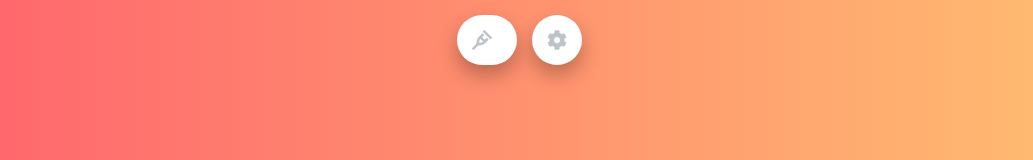
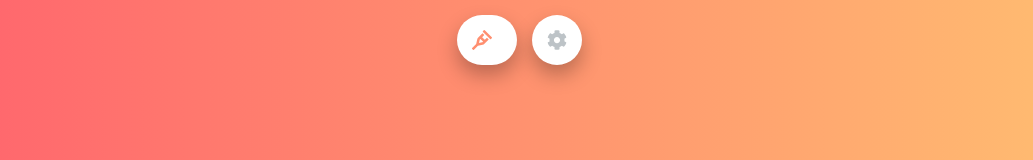
Before and after one commit to Kwon770/focus-timer, a React (Create React App) app: page / in a window 1280 px wide. Shown: the top 160 px of the page, without its empty margins (123-1156 px from the left). Built offline with nearby package versions, Linux system fonts and the light colour scheme; what typography would draw is missing.

Commit message:
feat: Add to change ToDoButton color according to isFocus

```diff
--- a/src/App.js
+++ b/src/App.js
@@ -228,7 +228,11 @@ export default class App extends Component {
           ""
         )}
         <ButtonConatiner>
-          <ToDosButton curDo={curDo} toggleToDo={this._toggleToDo} />
+          <ToDosButton
+            curDo={curDo}
+            toggleToDo={this._toggleToDo}
+            isFocus={this.state.isFocus}
+          />
           <SettingButton
             isSettingClick={isSettingClick}
             toggleSetting={this._toggleSetting}
--- a/src/components/ToDos/ToDosButton.js
+++ b/src/components/ToDos/ToDosButton.js
@@ -5,7 +5,7 @@ import { faCrutch } from "@fortawesome/free-solid-svg-icons";
 
 export default function ToDosButton(props) {
   return (
-    <Button onClick={props.toggleToDo}>
+    <Button onClick={props.toggleToDo} isFocus={props.isFocus}>
       <FontAwesomeIcon icon={faCrutch} style={{ marginRight: 10 }} />
       {props.curDo}
     </Button>
@@ -26,6 +26,6 @@ const Button = styled.div`
   align-items: center;
   font-size: 20px;
   font-weight: 600;
-  /* THEME */
-  color: ${(props) => (props.isFocus ? "#ff8f70" : "#bdc3c7")};
+  color: ${(props) =>
+    props.isFocus ? props.theme.hlColor : props.theme.disColor};
 `;
```
